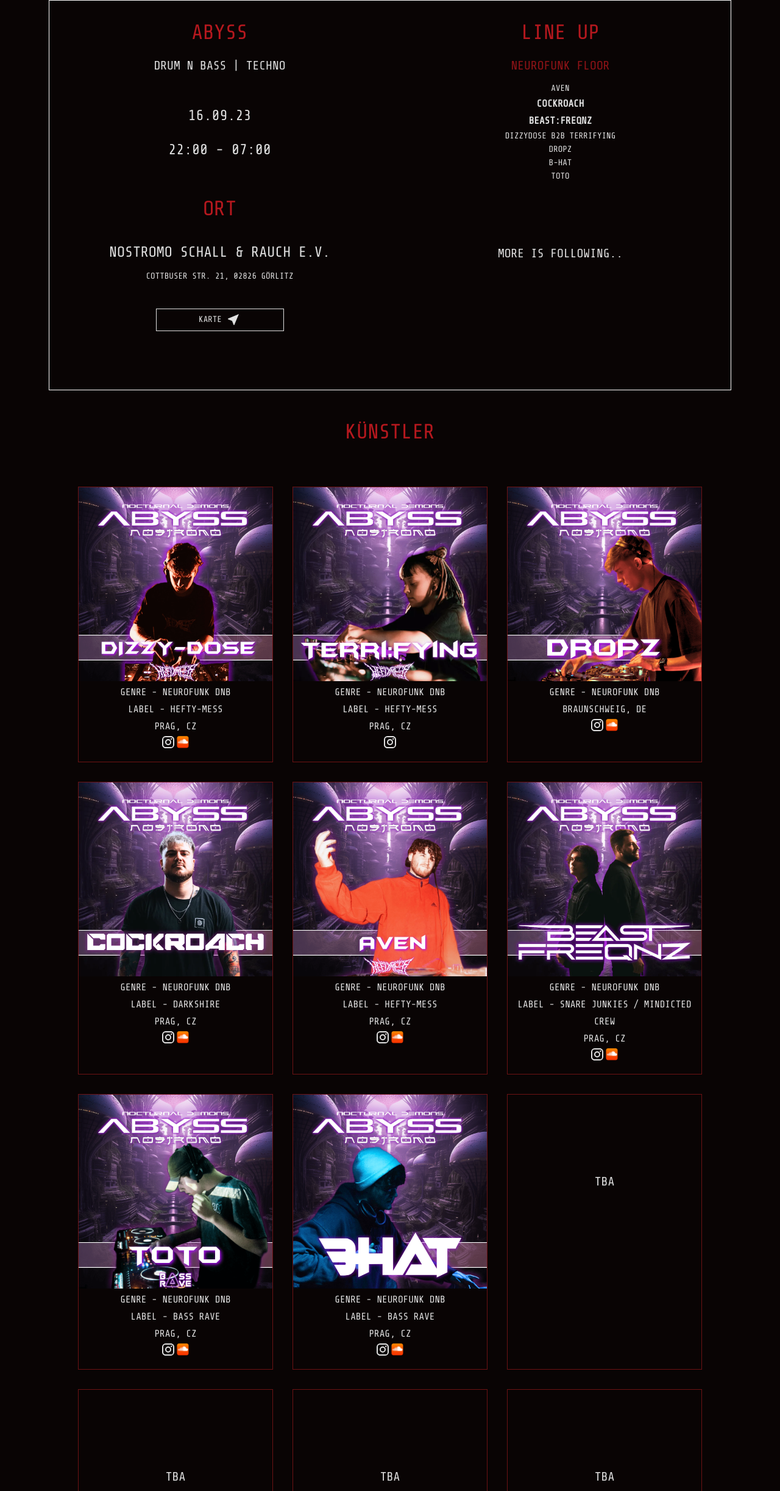
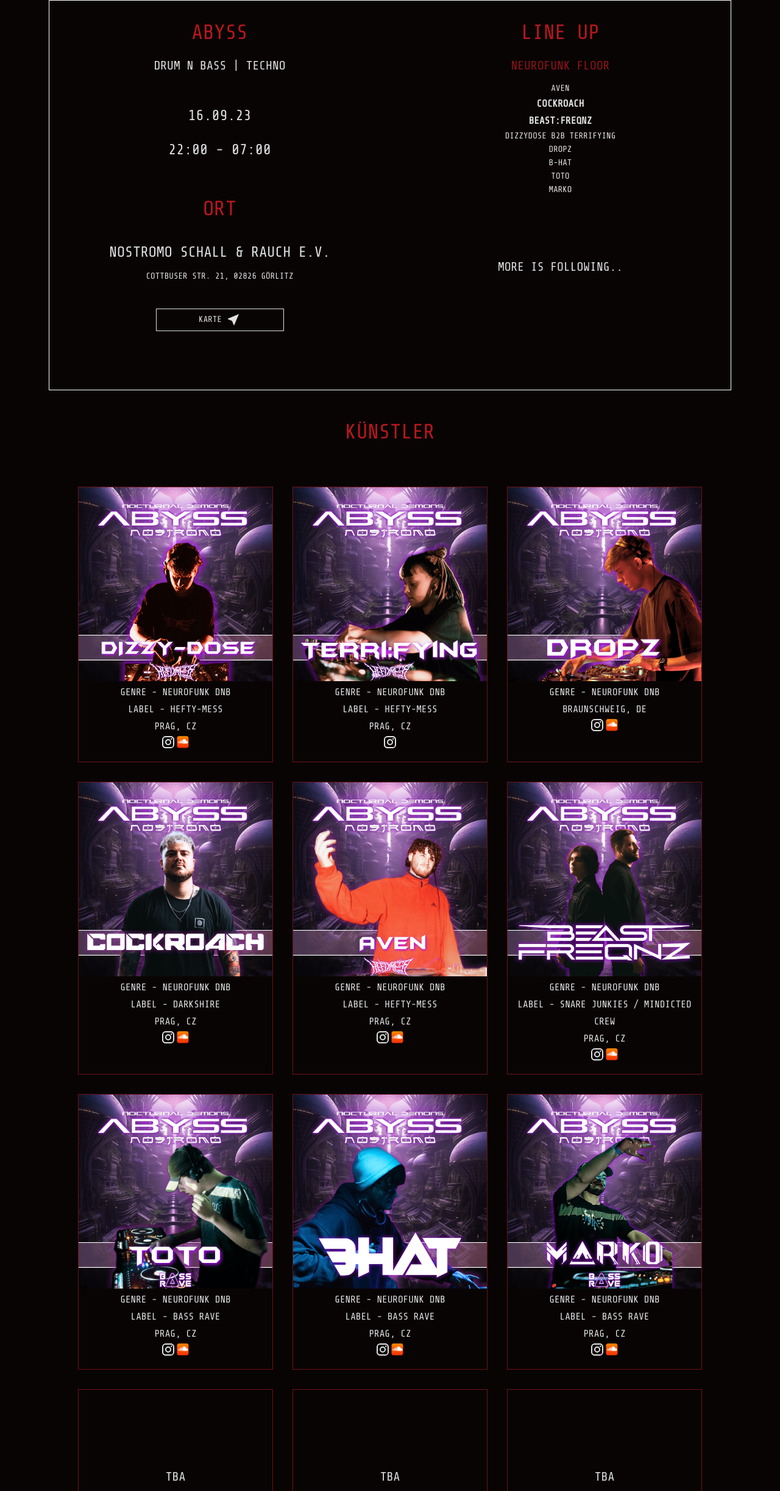
Before and after one commit to Waescheklammer/NocturnalDemons, a React (Create React App) app: page /details in a window 1280 px wide. Shown: the part 898-3343 px from the top of the page at 61% size. Built offline with nearby package versions, Linux system fonts and the light colour scheme.

Commit message:
added marko

```diff
--- a/src/data/eventinfo/Acts.ts
+++ b/src/data/eventinfo/Acts.ts
@@ -84,14 +84,14 @@ export const acts: Act[] = [
     img: "/images/artists/bhat.webp",
   },
   {
-    name: "",
+    name: "MARKO",
     genre: Genre.neurofunk,
-    label: "",
+    label: "BASS RAVE",
     nationality: Nationality.cz,
-    city: "",
-    soundcloudLink: "",
-    instagramLink: "",
-    img: "",
+    city: "Prag",
+    soundcloudLink: "https://soundcloud.com/user-319743656?ref=clipboard&p=i&c=1&si=39817A52028846D7B2BCC49F1BF7F155&utm_source=clipboard&utm_medium=text&utm_campaign=social_sharing",
+    instagramLink: "https://www.instagram.com/marko_dnb/",
+    img: "/images/artists/marko.webp",
   },
   {
     name: "",
--- a/src/data/eventinfo/LineUpData.ts
+++ b/src/data/eventinfo/LineUpData.ts
@@ -41,6 +41,11 @@ export const lineUpData: LineUp = {
           time: "06:00",
           genre: "Neurofunk DnB",
         },
+        {
+          name: "MARKO",
+          time: "06:00",
+          genre: "Neurofunk DnB",
+        },
       ],
     },
   ],
```
